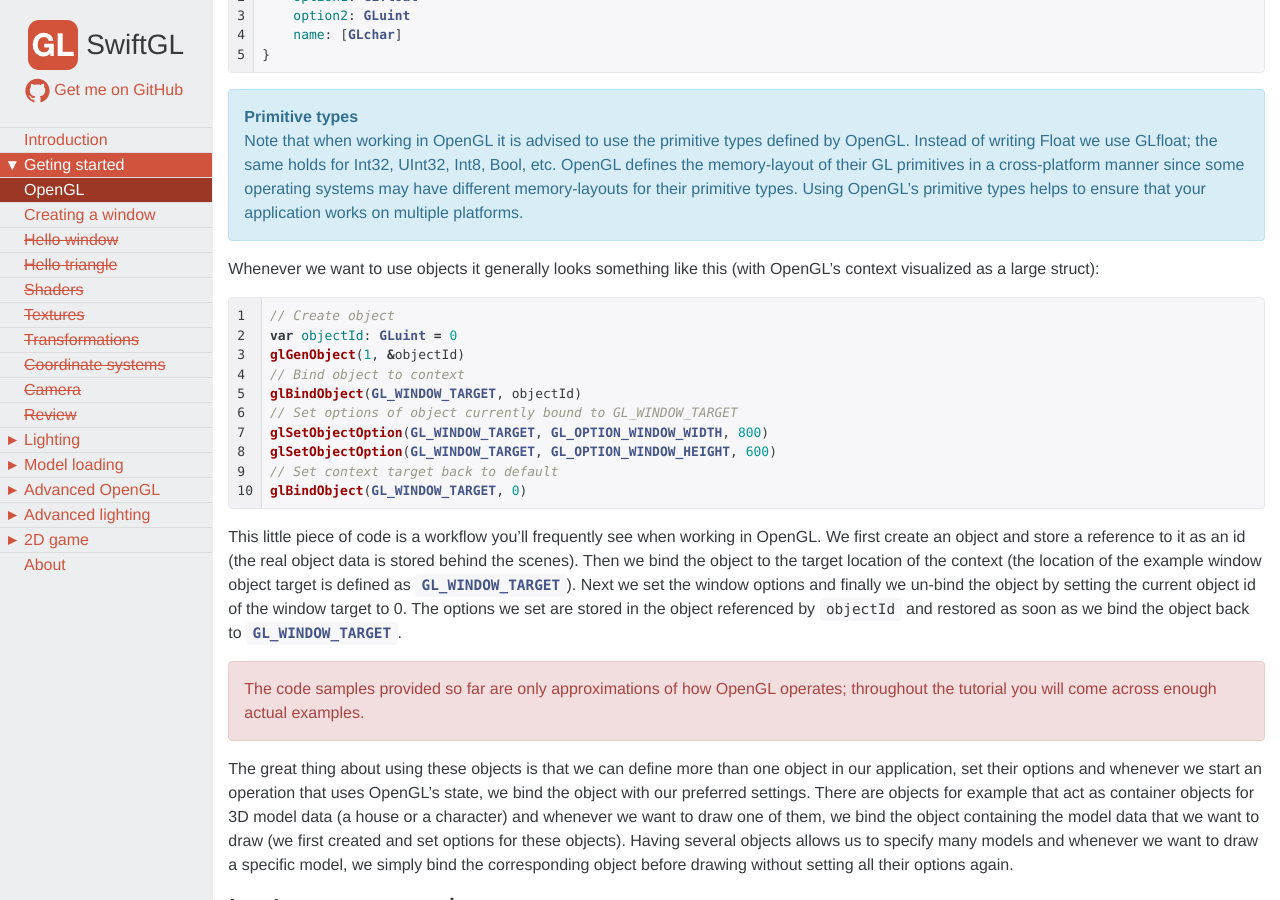
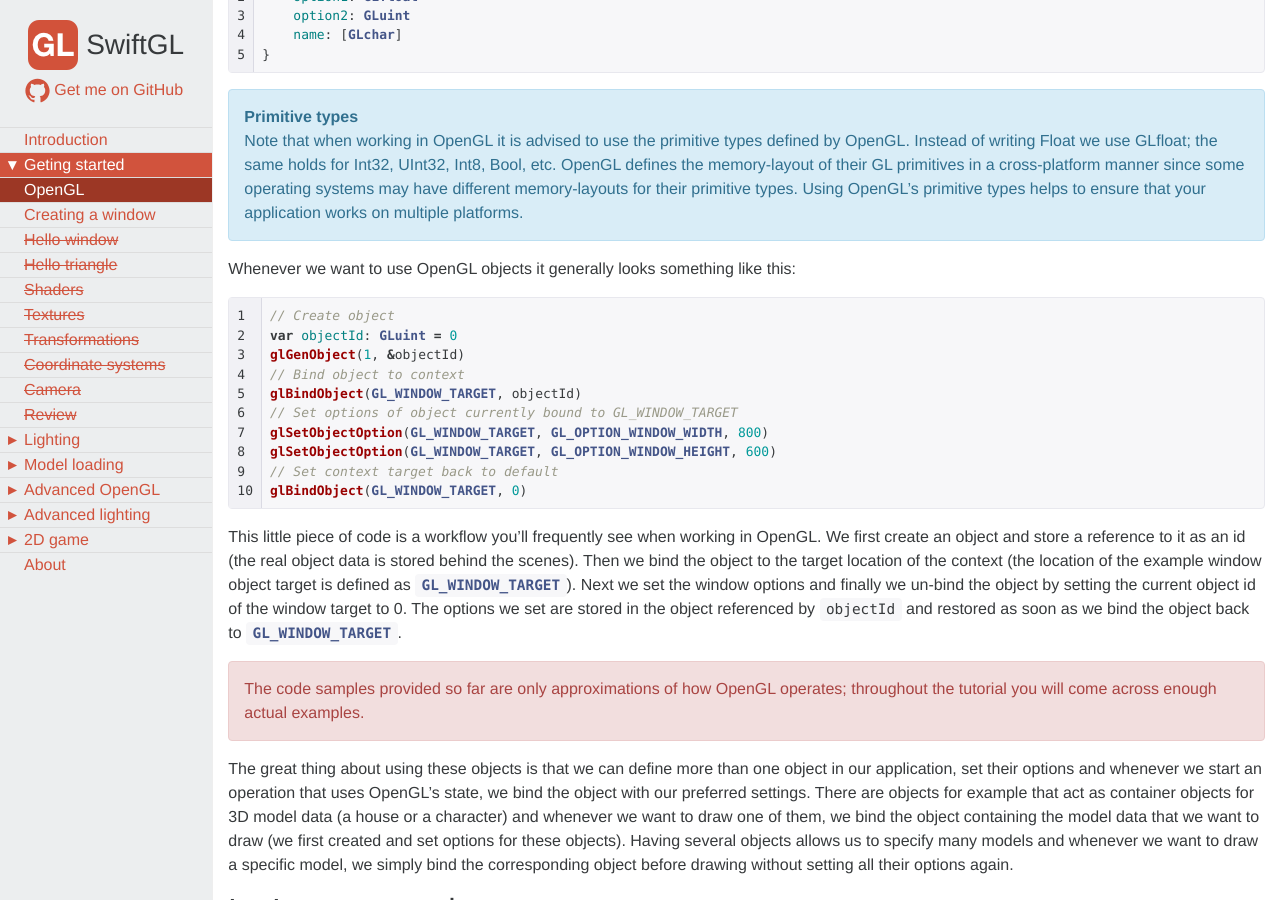
Before and after one commit to SwiftGL/swiftgl.github.io, a Jekyll site: the page built from learn/01-opengl.md, in a window 1280 px wide and 900 px high, scrolled down 2674 px. Built offline with Jekyll 4.4.1, drawn with Linux system fonts in a browser that asks for light colours; nearby versions of some CDN libraries.

Commit message:
remove confusing text

```diff
--- a/learn/01-opengl.md
+++ b/learn/01-opengl.md
@@ -77,7 +77,7 @@ struct object_name {
 Note that when working in OpenGL it is advised to use the primitive types defined by OpenGL. Instead of writing Float we use GLfloat; the same holds for Int32, UInt32, Int8, Bool, etc. OpenGL defines the memory-layout of their GL primitives in a cross-platform manner since some operating systems may have different memory-layouts for their primitive types. Using OpenGL's primitive types helps to ensure that your application works on multiple platforms.
 {: .alert .alert-info}
 
-Whenever we want to use objects it generally looks something like this (with OpenGL's context visualized as a large struct):
+Whenever we want to use OpenGL objects it generally looks something like this:
 
 {% highlight swift linenos %}
 // Create object
@@ -91,7 +91,6 @@ glSetObjectOption(GL_WINDOW_TARGET, GL_OPTION_WINDOW_HEIGHT, 600)
 // Set context target back to default
 glBindObject(GL_WINDOW_TARGET, 0)
 {% endhighlight %}
-
 
 
 This little piece of code is a workflow you'll frequently see when working in OpenGL. We first create an object and store a reference to it as an id (the real object data is stored behind the scenes). Then we bind the object to the target location of the context (the location of the example window object target is defined as `GL_WINDOW_TARGET`{:.kt}). Next we set the window options and finally we un-bind the object by setting the current object id of the window target to 0. The options we set are stored in the object referenced by `objectId`{:.n} and restored as soon as we bind the object back to `GL_WINDOW_TARGET`{:.kt}.
```
